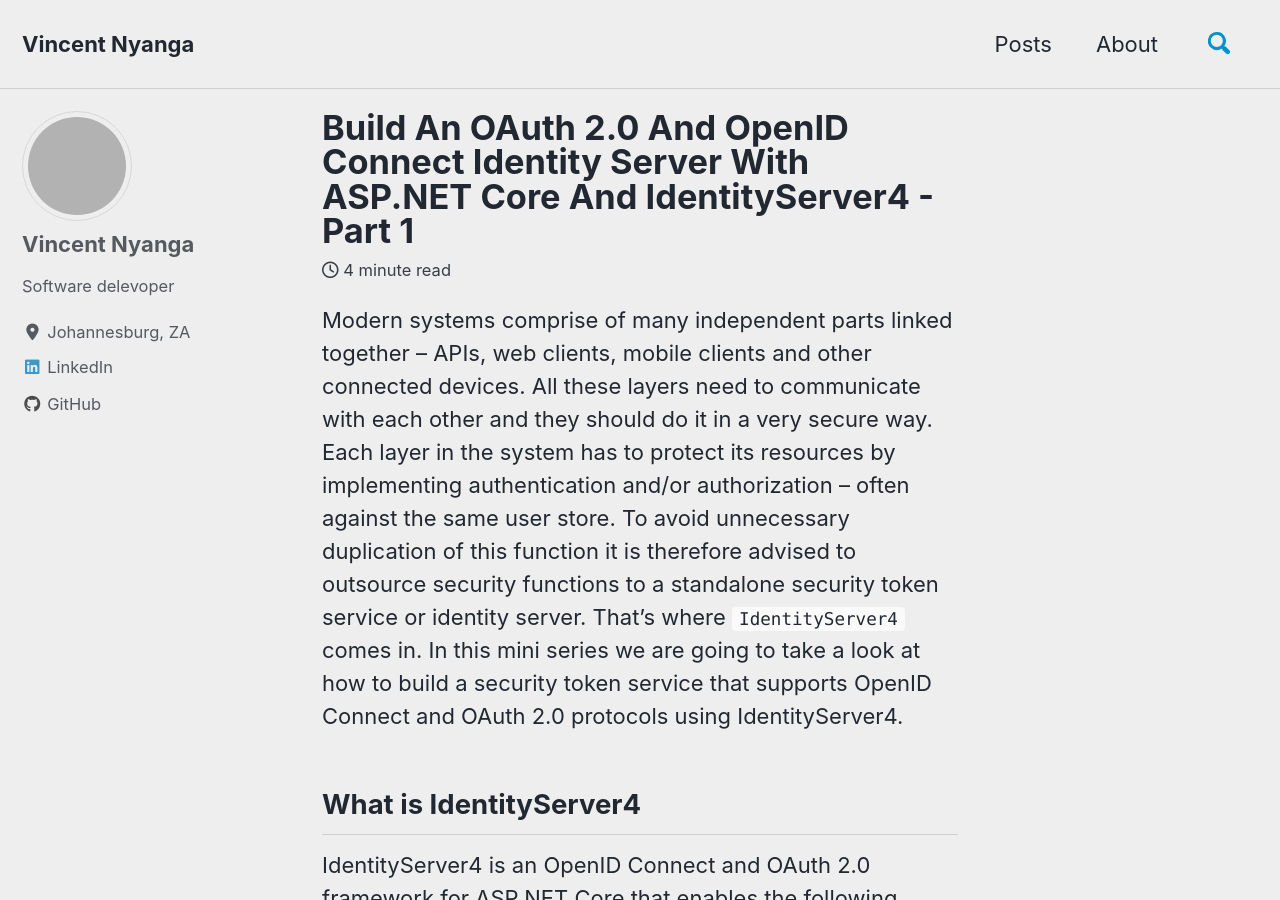
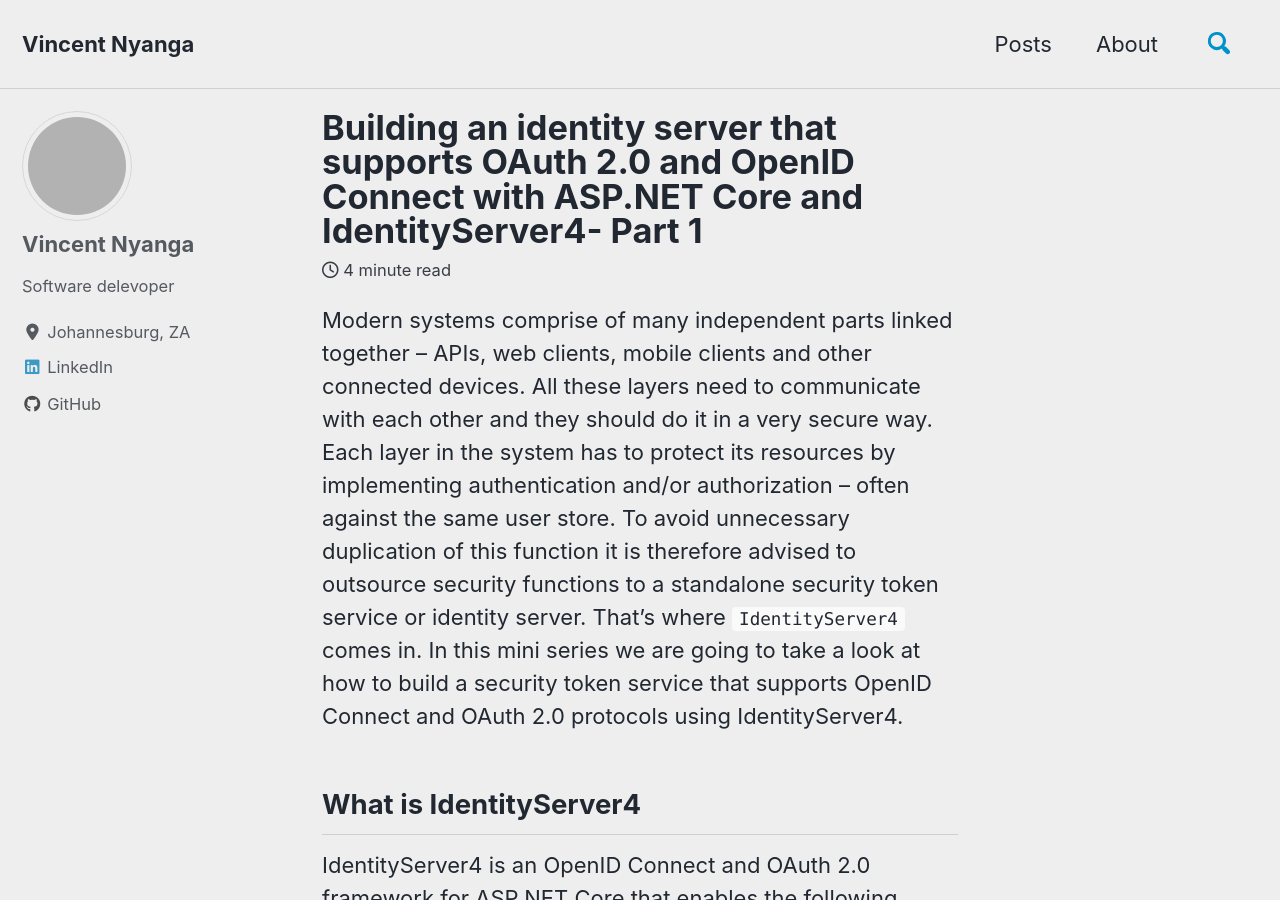
Before and after one commit to vince-nyanga/vince-nyanga.github.io, a Jekyll site: the page built from _posts/2020-03-21-identity-server-part-1.md, in a window 1280 px wide and 900 px high. Built offline with Jekyll 4.4.1, drawn with Linux system fonts in a browser that asks for light colours; cached includes are drawn as plain includes; nearby versions of some CDN libraries; grey boxes are pictures that could not be loaded.

Commit message:
updated title

```diff
--- a/_posts/2020-03-21-identity-server-part-1.md
+++ b/_posts/2020-03-21-identity-server-part-1.md
@@ -1,5 +1,5 @@
 ---
-title: "Build An OAuth 2.0 And OpenID Connect Identity Server With ASP.NET Core And IdentityServer4 - Part 1"
+title: "Building an identity server that supports OAuth 2.0 and OpenID Connect with ASP.NET Core and IdentityServer4- Part 1"
 date: 2020-03-21
 tags: [C#, ASP.NET Core]
 ---
```
